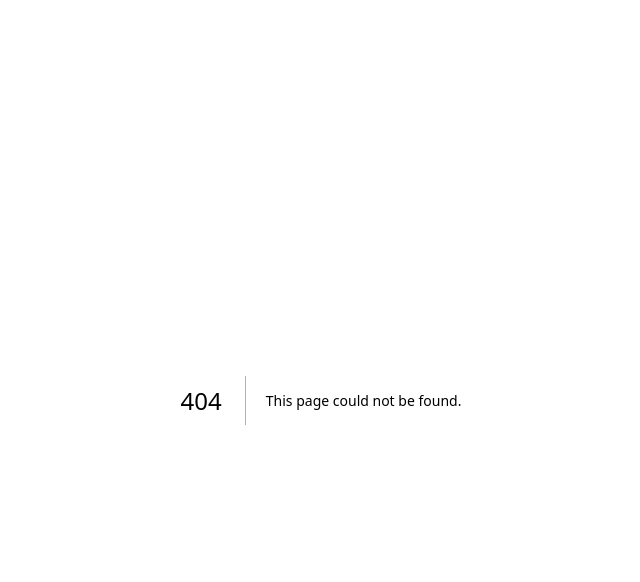
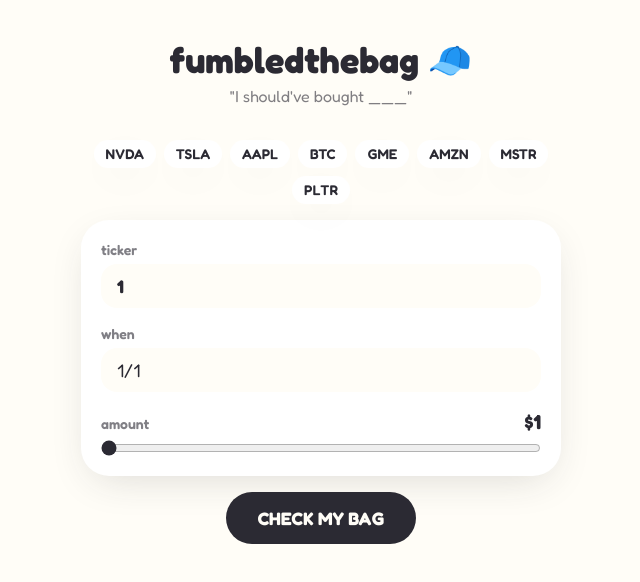
Before and after one commit to 25eliu/fumbledthebag, a Next.js app: page /c/1/1/1/1 in a window 1280 px wide. Before the commit this address had no page. Shown: the top 582 px of the page, without its empty margins (319-959 px from the left). Built offline with nearby package versions, Linux system fonts and the light colour scheme; no server answers.

Commit message:
feat: canonical /c result route with per-result OG metadata

```diff
--- /dev/null
+++ b/app/c/[ticker]/[year]/[month]/[amount]/page.tsx
@@ -0,0 +1,53 @@
+import type { Metadata } from "next";
+import { headers } from "next/headers";
+import BagApp from "@/components/BagApp";
+import { canonicalPath } from "@/lib/url";
+import type { BagResult, BagError } from "@/lib/types";
+import { buildOgTitle } from "@/app/c/og-title";
+
+type Params = { ticker: string; year: string; month: string; amount: string };
+
+function parseParams(p: Params) {
+  return {
+    ticker: decodeURIComponent(p.ticker).toUpperCase(),
+    year: Number(p.year),
+    month: Number(p.month),
+    amount: Number(p.amount),
+  };
+}
+
+function baseUrl(): string {
+  const h = headers();
+  const host = h.get("x-forwarded-host") ?? h.get("host") ?? "localhost:3000";
+  const proto = h.get("x-forwarded-proto") ?? "http";
+  return `${proto}://${host}`;
+}
+
+async function fetchResult(values: ReturnType<typeof parseParams>): Promise<BagResult | BagError> {
+  const res = await fetch(`${baseUrl()}/api/bagcheck`, {
+    method: "POST",
+    headers: { "Content-Type": "application/json" },
+    body: JSON.stringify(values),
+    cache: "no-store",
+  });
+  return res.json();
+}
+
+export async function generateMetadata({ params }: { params: Params }): Promise<Metadata> {
+  const values = parseParams(params);
+  const data = await fetchResult(values);
+  const ogImage = `/api/og/${values.ticker}/${values.year}/${values.month}/${values.amount}`;
+  const title = "error" in data ? "fumbledthebag 🧢" : buildOgTitle(data);
+  return {
+    title,
+    openGraph: { title, images: [{ url: ogImage, width: 1200, height: 630 }], url: canonicalPath(values) },
+    twitter: { card: "summary_large_image", title, images: [ogImage] },
+  };
+}
+
+export default async function ResultPage({ params }: { params: Params }) {
+  const values = parseParams(params);
+  const data = await fetchResult(values);
+  const initialResult = "error" in data ? undefined : data;
+  return <BagApp initial={values} initialResult={initialResult} />;
+}
--- /dev/null
+++ b/app/c/og-title.ts
@@ -0,0 +1,7 @@
+import { monthName, formatMoney } from "@/lib/format";
+import type { BagResult } from "@/lib/types";
+
+export function buildOgTitle(result: BagResult): string {
+  const [, sm] = result.startDateActual.split("-").map(Number);
+  return `${formatMoney(result.amount)} in ${result.ticker} (${monthName(sm).slice(0, 3)} ${result.year}) → ${formatMoney(result.currentValue)}`;
+}
```
Also changed, not shown: 1 other file (tests, documents, lock files or other folders).
